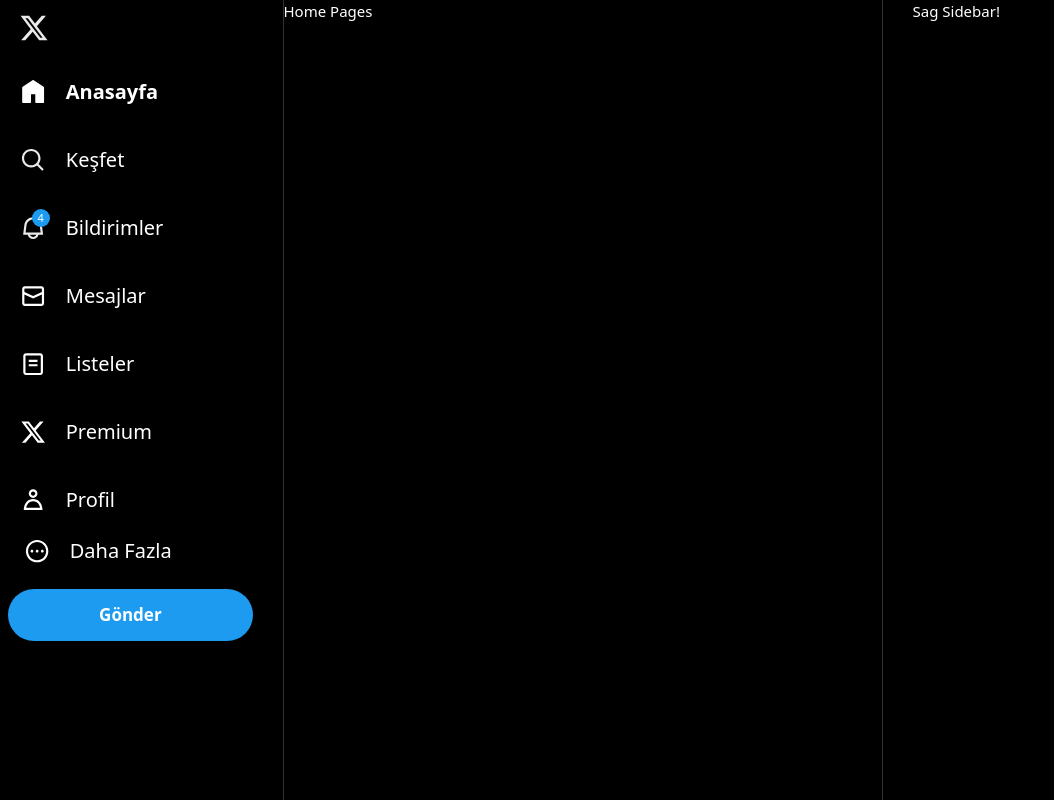
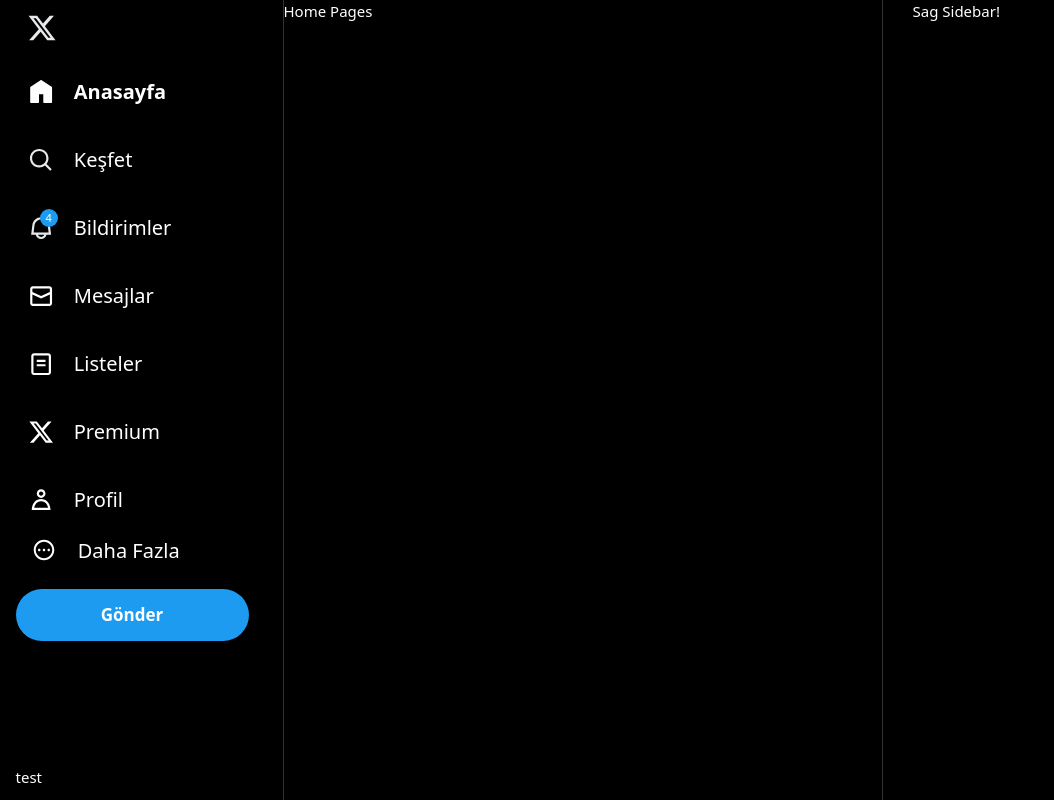
Before and after one commit to sukranKrky/twitter-clone, a React (Vite) app: page / in a window 1280 px wide. Shown: the whole page, without its empty margins (0-1054 px from the left). Built offline with nearby package versions, Linux system fonts and the light colour scheme.

Commit message:
redux install

```diff
--- a/src/layouts/main/sidebar/index.jsx
+++ b/src/layouts/main/sidebar/index.jsx
@@ -3,9 +3,16 @@ import Menu from "./menu";
 
 export default function Sidebar() {
   return (
-    <aside className="w-[275px] min-h-screen pr-0.5 ">
+    <aside className=" w-[275px] max-h-screen min-h-screen px-2 flex flex-col overflow-auto ">
       <Logo />
       <Menu/>
+
+      <div className="mt-auto">
+        <div className="my-3">
+        test
+
+        </div>
+      </div>
     </aside>
   );
 }
--- a/src/layouts/main/sidebar/menu/more/index.jsx
+++ b/src/layouts/main/sidebar/menu/more/index.jsx
@@ -12,7 +12,7 @@ export default function More() {
           )}
         >
           <div className="w-[26.25px] h-[26.25px] relative">
-            <svg viewBox="0 0 24 24" width={26.25} height={26.25}>
+            <svg viewBox="0 0 24 24" width={24} height={24}>
               <path
                 fill="#fff"
                 d="M3.75 12c0-4.56 3.69-8.25 8.25-8.25s8.25 3.69 8.25 8.25-3.69 8.25-8.25 8.25S3.75 16.56 3.75 12zM12 1.75C6.34 1.75 1.75 6.34 1.75 12S6.34 22.25 12 22.25 22.25 17.66 22.25 12 17.66 1.75 12 1.75zm-4.75 11.5c.69 0 1.25-.56 1.25-1.25s-.56-1.25-1.25-1.25S6 11.31 6 12s.56 1.25 1.25 1.25zm9.5 0c.69 0 1.25-.56 1.25-1.25s-.56-1.25-1.25-1.25-1.25.56-1.25 1.25.56 1.25 1.25 1.25zM13.25 12c0 .69-.56 1.25-1.25 1.25s-1.25-.56-1.25-1.25.56-1.25 1.25-1.25 1.25.56 1.25 1.25z"
@@ -29,7 +29,7 @@ export default function More() {
           )}
         >
           <div className="w-[26.25px] h-[26.25px] relative">
-            <svg viewBox="0 0 24 24" width={26.25} height={26.25}>
+            <svg viewBox="0 0 24 24" width={24} height={24}>
               <path
                 fill="#fff"
                 d="M12 3.786c-4.556 0-8.25 3.694-8.25 8.25s3.694 8.25 8.25 8.25c1.595 0 3.081-.451 4.341-1.233l1.054 1.7c-1.568.972-3.418 1.534-5.395 1.534-5.661 0-10.25-4.589-10.25-10.25S6.339 1.786 12 1.786s10.25 4.589 10.25 10.25c0 .901-.21 1.77-.452 2.477-.592 1.731-2.343 2.477-3.917 2.334-1.242-.113-2.307-.74-3.013-1.647-.961 1.253-2.45 2.011-4.092 1.78-2.581-.363-4.127-2.971-3.76-5.578.366-2.606 2.571-4.688 5.152-4.325 1.019.143 1.877.637 2.519 1.342l1.803.258-.507 3.549c-.187 1.31.761 2.509 2.079 2.629.915.083 1.627-.356 1.843-.99.2-.585.345-1.224.345-1.83 0-4.556-3.694-8.25-8.25-8.25zm-.111 5.274c-1.247-.175-2.645.854-2.893 2.623-.249 1.769.811 3.143 2.058 3.319 1.247.175 2.645-.854 2.893-2.623.249-1.769-.811-3.144-2.058-3.319z"
@@ -44,7 +44,7 @@ export default function More() {
           )}
         >
           <div className="w-[26.25px] h-[26.25px] relative">
-            <svg viewBox="0 0 24 24" width={26.25} height={26.25}>
+            <svg viewBox="0 0 24 24" width={24} height={24}>
               <path
                 fill="#fff"
                 d="M23 3v14h-2V5H5V3h18zM10 17c1.1 0 2-1.34 2-3s-.9-3-2-3-2 1.34-2 3 .9 3 2 3zM1 7h18v14H1V7zm16 10c-1.1 0-2 .9-2 2h2v-2zm-2-8c0 1.1.9 2 2 2V9h-2zM3 11c1.1 0 2-.9 2-2H3v2zm0 4c2.21 0 4 1.79 4 4h6c0-2.21 1.79-4 4-4v-2c-2.21 0-4-1.79-4-4H7c0 2.21-1.79 4-4 4v2zm0 4h2c0-1.1-.9-2-2-2v2z"
```
